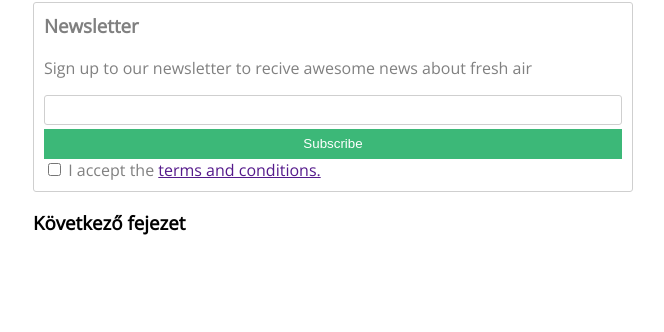
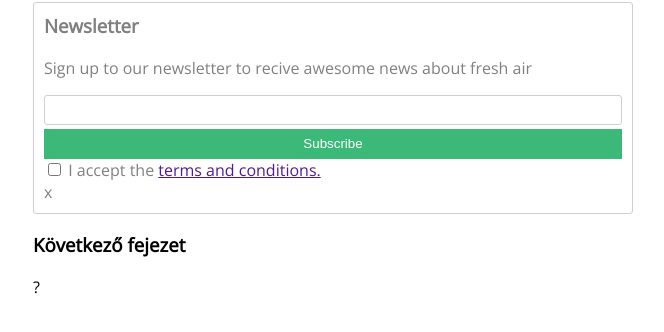
Before and after one commit to kucskarfabian/gyakorlas, a plain HTML site: page index.html in a window 1280 px wide. Shown: the part 84-416 px from the top of the page, without its empty margins (307-971 px from the left). Drawn offline with nearby package versions, Linux system fonts and the light colour scheme.

Commit message:
Update index.html

```diff
--- a/index.html
+++ b/index.html
@@ -21,9 +21,15 @@
                 <input type="checkbox" name="" id="terms">
                 <label for="terms">I accept the <a href="" target="_blank">terms and conditions.</a></label>
             </form>
+      <div id="closex">
+          x
+      </div>
 
+            </div>
+        <h3>Következő fejezet</h3>
+        <div id="questionmark">
+            ?
         </div>
-        <h3>Következő fejezet</h3>
     </div>
 
 </body>
```
